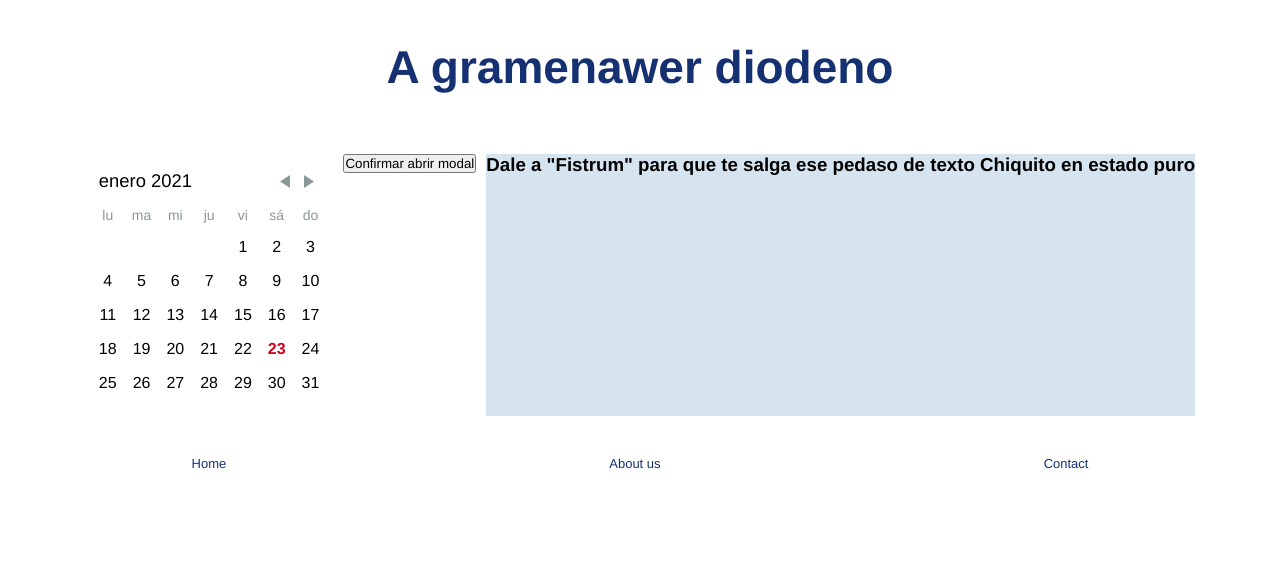
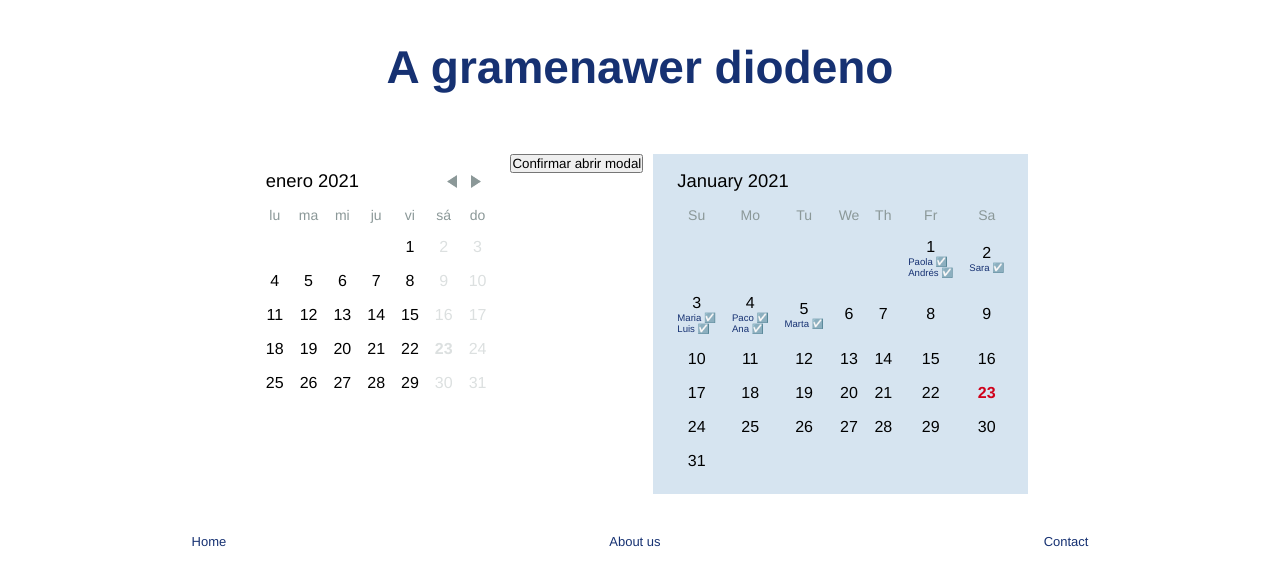
Before and after one commit to EstiBv/DatePicker--technical-test-, a React (Create React App) app: page / in a window 1280 px wide. Shown: the top 586 px of the page. Built offline with nearby package versions, Linux system fonts and the light colour scheme.

Commit message:
paint data clients from json and set inputName value  to LocalStorage

```diff
--- a/package.json
+++ b/package.json
@@ -4,6 +4,8 @@
   "version": "0.1.0",
   "private": true,
   "dependencies": {
+    "@material-ui/core": "^4.11.3",
+    "@material-ui/pickers": "^3.2.10",
     "@testing-library/jest-dom": "^5.11.5",
     "@testing-library/react": "^11.1.1",
     "@testing-library/user-event": "^12.2.0",
--- a/src/components/App.js
+++ b/src/components/App.js
@@ -1,6 +1,8 @@
 import React from "react";
 import { useState } from "react";
 import "../styles/App.scss";
+// dataJson witch appointments
+import Dates from "../services/data.json";
 // library
 import Modal from "react-modal";
 import MomentLocaleUtils from "react-day-picker/moment";
@@ -9,19 +11,31 @@ import "moment/locale/es";
 import Header from "./Header";
 import WindowModal from "./main/WindowModal";
 import Calendar from "./main/Calendar";
-import Aside from "./main/Aside";
+import Appointments from "./main/Appointments";
 import Footer from "./Footer";
+// import Time from "./Time";
 
 // include accesibity for modal, so define element modal import
 Modal.setAppElement("#root");
 
 const App = () => {
   // states
+  const [appointments, setAppointments] = useState([Dates]);
+  console.log(appointments);
+  const [selectDay, setSelectDay] = useState(undefined);
   const [modalIsOpen, setModalIsOpen] = useState(false);
-  const [textInput, setTextInput] = useState("");
-  const [selectDay, setSelectDay] = useState(undefined);
+  const [textInputName, setTextInputName] = useState("");
+  const [textInputHourInit, setTextInputHourInit] = useState("");
   const [locale, setLocale] = useState("es");
+
+  // useEffect for render data
+
   // events
+
+  // const handleAppointments = (inputValue) => {
+  //   setAppointments();
+  // };
+
   const handleDay = (day) => {
     setSelectDay(day.toLocaleDateString());
   };
@@ -33,15 +47,57 @@ const App = () => {
     setModalIsOpen(false);
   };
 
-  const handleInputChange = (inputValue) => {
-    setTextInput(inputValue);
-    console.log("recibo");
+  // set LocalStorage value from inputs text form,
+  //   const handleInputSubmit = () => {
+  //      localStorage.setItem("client", inputValue);
+  // }
+
+  const handleInputChange = (inputNameValue, inputHoursInitValue) => {
+    setTextInputName(inputNameValue);
+    setTextInputHourInit(inputHoursInitValue);
+    console.log("recibo name");
+    // console.log("recibo hora ");
+    localStorage.setItem("client", inputNameValue, inputHoursInitValue);
   };
+
+  // const handleInputHourInit = (inputHourInitValue) => {
+  //   setTextInputHourInit(inputHourInitValue);
+  //   console.log("recibo hora 1");
+  // };
 
   const handleLocale = () => {
     setLocale();
     console.log();
   };
+
+  // data client from json
+  const datesClients = Dates.map((client) => {
+    return client.name;
+  });
+
+  // render appointments
+  function renderDay(day) {
+    const date = day.getDate();
+    const appointmentsStyle = {
+      fontSize: "0.6em",
+      textAlign: "center",
+      display: "flex",
+      color: "#163172",
+    };
+
+    return (
+      <div>
+        <div>{date}</div>
+        {datesClients[date] &&
+          datesClients[date].map((name, i) => (
+            <div key={i} style={appointmentsStyle}>
+              {name} ☑️
+            </div>
+          ))}
+      </div>
+    );
+  }
+
   return (
     <React.Fragment>
       <Header />
@@ -49,10 +105,10 @@ const App = () => {
         <Calendar
           selectDay={selectDay}
           handleDay={handleDay}
-          onClick={handleModal}
           localeUtils={MomentLocaleUtils}
           locale={locale}
           handleLocale={handleLocale}
+          onClick={handleModal}
         />
         <section>
           <div>
@@ -60,12 +116,19 @@ const App = () => {
           </div>
           <WindowModal
             isOpen={modalIsOpen}
-            textInput={textInput}
+            textInputName={textInputName}
+            textInputHourInit={textInputHourInit}
             handleInputChange={handleInputChange}
+            // handleInputHourInit={handleInputHourInit}
             handleCloseModal={handleCloseModal}
           ></WindowModal>
         </section>
-        <Aside />
+        <Appointments
+          appointments={appointments}
+          canChangeMonth={false}
+          className="calendarAppointments"
+          renderDay={renderDay}
+        />
       </main>
       <Footer />
     </React.Fragment>
--- /dev/null
+++ b/src/components/Time.js
@@ -0,0 +1,32 @@
+// import React, { Fragment, useState } from "react";
+// import { TimePicker } from "@material-ui/pickers";
+
+// function SecondsTimePicker() {
+//   const [selectedDate, handleDateChange] = useState(new Date());
+
+//   return (
+//     <Fragment>
+//       <TimePicker
+//         ampm={false}
+//         openTo="hours"
+//         views={["hours", "minutes", "seconds"]}
+//         format="HH:mm:ss"
+//         label="With seconds"
+//         value={selectedDate}
+//         onChange={handleDateChange}
+//       />
+
+//       <TimePicker
+//         ampm={false}
+//         openTo="minutes"
+//         views={["minutes", "seconds"]}
+//         format="mm:ss"
+//         label="Minutes and seconds"
+//         value={selectedDate}
+//         onChange={handleDateChange}
+//       />
+//     </Fragment>
+//   );
+// }
+
+// export default SecondsTimePicker;
--- /dev/null
+++ b/src/components/main/Appointments.js
@@ -0,0 +1,17 @@
+import DayPicker from "react-day-picker";
+
+import "react-day-picker/lib/style.css";
+
+function Appointments(props) {
+  return (
+    <article>
+      <DayPicker
+        appointments={props.appointments}
+        canChangeMonth={props.canChangeMonth}
+        className="Appoinmets"
+        renderDay={props.renderDay}
+      />
+    </article>
+  );
+}
+export default Appointments;
--- a/src/components/main/Aside.js
+++ /dev/null
@@ -1,11 +0,0 @@
-function Aside() {
-  return (
-    <article>
-      <h3 className="Title">
-        Dale a "Fistrum" para que te salga ese pedaso de texto Chiquito en
-        estado puro
-      </h3>
-    </article>
-  );
-}
-export default Aside;
--- a/src/components/main/Calendar.js
+++ b/src/components/main/Calendar.js
@@ -10,17 +10,22 @@ const Calendar = (props) => {
     props.handleDay(day);
     console.log(day);
   };
-
-  // locale
+  // const handleSelectedDay = (day, { selected }) => {
+  //   props.handleSelectedDay(day, { selected });
+  // };
 
   return (
     <React.Fragment>
       <div className="containerDate"></div>
       <DayPicker
         onDayClick={handleDayClick}
+        // onDayClick={handleSelectedDay}
         selectDay={props.selectDay}
         localeUtils={props.localeUtils}
         locale={props.locale}
+        disabledDays={[new Date(), { daysOfWeek: [0, 6] }]}
+        renderDay={props.renderDay}
+        canChangeMonth={props.canChangeMonth}
       />
     </React.Fragment>
   );
--- a/src/components/main/Form.js
+++ b/src/components/main/Form.js
@@ -1,44 +1,72 @@
 import React from "react";
 import "../../styles/Form.scss";
+
 const Form = (props) => {
   // lifting to close modal
   const handleFormSubmit = (ev) => {
-    // se cierra pero sigue dando error, mirar como cerrarlo bien
     props.handleCloseModal();
     ev.preventDefault();
   };
 
-  const handleInput = (ev) => {
+  // let dataAppointments = [];
+  const handleInputName = (ev) => {
     props.handleInputChange(ev.target.value);
-    console.log("recibes?");
+    console.log("¿recibes name?");
+    // let inputValue = dataAppointments.push(ev.target.value);
   };
+
+  const handleInputHourInit = (ev) => {
+    props.handleInputChange(ev.target.value);
+    // props.handleInputHourInit(ev.target.value);
+    console.log(ev, "¿recibes hora 1?");
+  };
+
+  // const handleInputHourEnd = (ev) => {
+  //   props.handleInputChange(ev.target.value);
+  //   console.log("¿recibes hora 2?");
+  // };
 
   return (
     <>
       <form onSubmit={handleFormSubmit} className="form">
         <label htmlFor="title" className="form__label">
-          Título del evento
+          Nombre
         </label>
         <input
           type="text"
           name="text"
           id="title"
           className="form__input"
-          onChange={handleInput}
-          value={props.textInput}
+          onChange={handleInputName}
+          value={props.textInputName}
         />
 
         <label htmlFor="inicio" className="form__label">
           Hora Inicio
         </label>
-        <input type="text" name="text" id="inicio" className="form__input" />
+        <input
+          type="text"
+          name="text"
+          id="inicio"
+          className="form__input"
+          onChange={handleInputHourInit}
+          value={props.textInputHourInit}
+        />
 
         <label htmlFor="fin" className="form__label">
           Hora Fin
         </label>
-        <input type="text" name="text" id="fin" className="form__input" />
+        <input
+          type="text"
+          name="text"
+          id="fin"
+          className="form__input"
+          // onChange={handleInputHourEnd}
+        />
         {/* import date hours */}
-        <input type="submit" value="Confirmar" className="form__button" />
+        <button type="submit" className="form__button">
+          Confirmar
+        </button>
       </form>
     </>
   );
--- /dev/null
+++ b/src/services/data.json
@@ -0,0 +1,26 @@
+[
+  {
+    "id": 1,
+    "name": ["Arturo"]
+  },
+  {
+    "id": 8,
+    "name": ["Paola", "Andrés"]
+  },
+  {
+    "id": 12,
+    "name": ["Sara"]
+  },
+  {
+    "id": 22,
+    "name": ["Maria", "Luis"]
+  },
+  {
+    "id": 25,
+    "name": ["Paco", "Ana"]
+  },
+  {
+    "id": 26,
+    "name": ["Marta"]
+  }
+]
```
Also changed, not shown: 1 other file (tests, documents, lock files or other folders).
